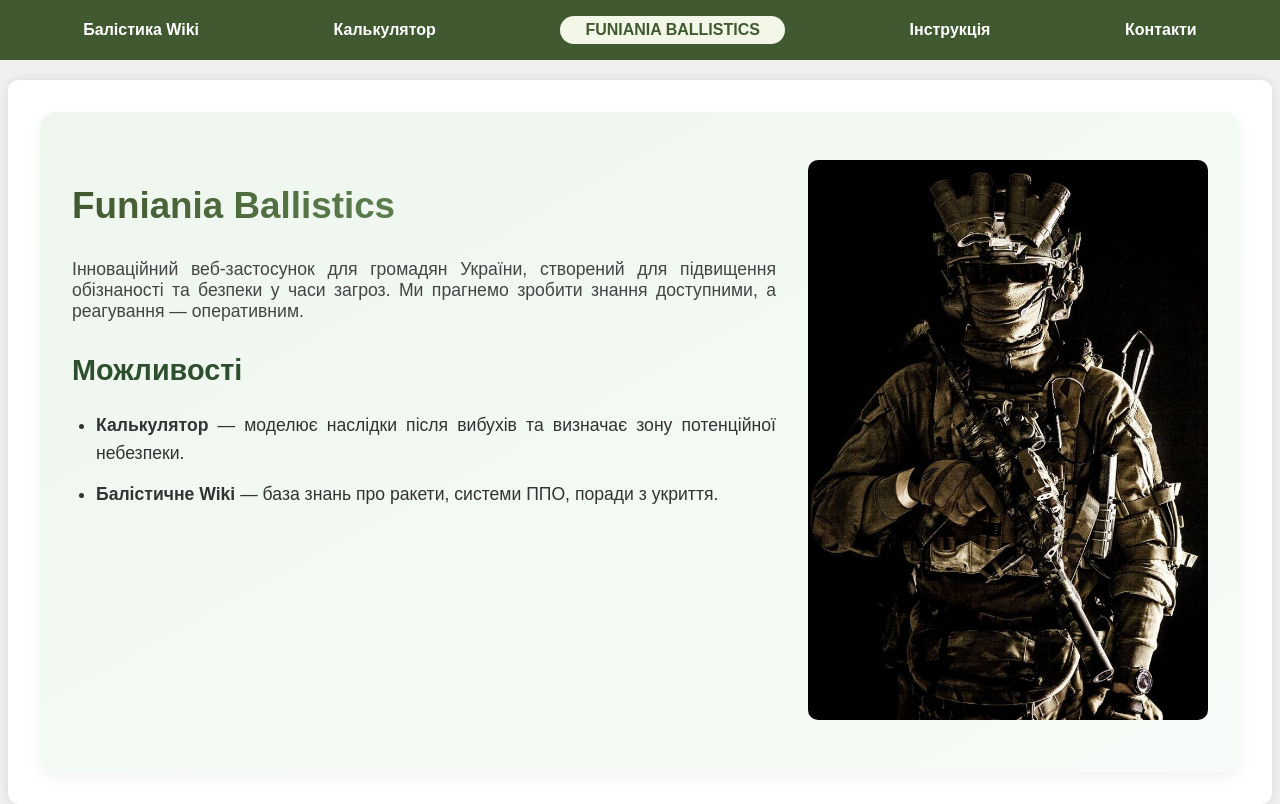
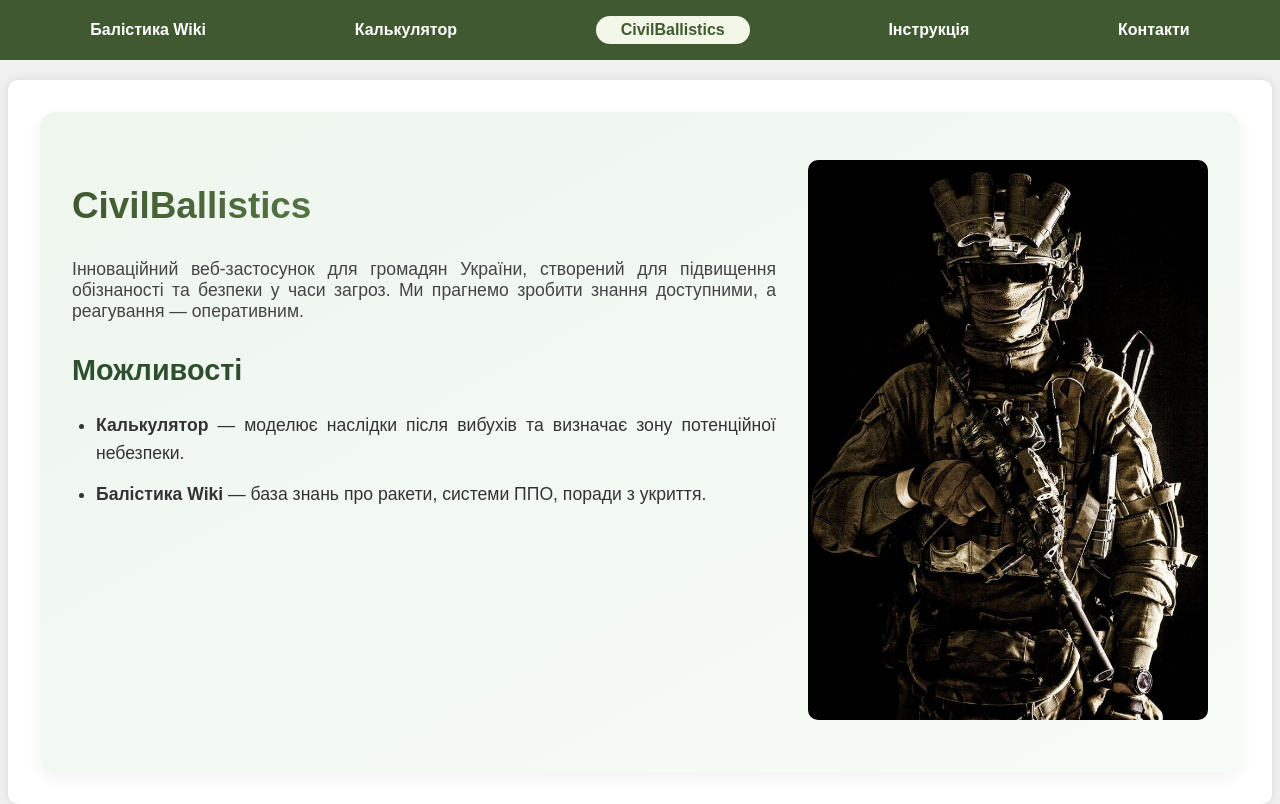
Before and after one commit to yuriibobas/CivilBallistics, a Flask app: page / in a window 1280 px wide. Run offline with Flask 3, Linux system fonts and the light colour scheme; parts of the project's set-up code (start-up, migrations or seed data) failed here and were passed over.

Commit message:
changed the name of project

```diff
--- a/templates/base.html
+++ b/templates/base.html
@@ -4,14 +4,14 @@
 <head>
     <meta charset="UTF-8">
     <meta name="viewport" content="width=device-width, initial-scale=1.0">
-    <title>Funiania Ballistics</title>
+    <title>CivilBallistics</title>
     <link rel="stylesheet" href="{{ url_for('static', filename='css/style.css') }}">
 </head>
 <body>
     <nav class="navbar">
         <a href="{{ url_for('wiki') }}">Балістика Wiki</a>
         <a href="{{ url_for('calculator') }}">Калькулятор</a>
-        <div class="logo"><a href="{{ url_for('index') }}" style="color: #415930; text-decoration: none;">FUNIANIA BALLISTICS</a></div>
+        <div class="logo"><a href="{{ url_for('index') }}" style="color: #415930; text-decoration: none;">CivilBallistics</a></div>
         <a href="{{ url_for('instruction') }}">Інструкція</a>
         <a href="{{ url_for('contacts') }}">Контакти</a>
     </nav>
--- a/templates/index.html
+++ b/templates/index.html
@@ -4,7 +4,7 @@
 <div class="hero-section">
     <div class="home">
         <div class="home-text">
-            <h1 class="gradient-title">Funiania Ballistics</h1>
+            <h1 class="gradient-title">CivilBallistics</h1>
             <p class="intro-text">
                 Інноваційний веб-застосунок для громадян України, створений для підвищення обізнаності та безпеки у часи загроз. Ми прагнемо зробити знання доступними, а реагування — оперативним.
             </p>
@@ -13,7 +13,7 @@
                 <h2>Можливості</h2>
                 <ul>
                     <li><strong>Калькулятор</strong> — моделює наслідки після вибухів та визначає зону потенційної небезпеки.</li>
-                    <li><strong>Балістичне Wiki</strong> — база знань про ракети, системи ППО, поради з укриття.</li>
+                    <li><strong>Балістика Wiki</strong> — база знань про ракети, системи ППО, поради з укриття.</li>
                 </ul>
             </div>
         </div>
```
